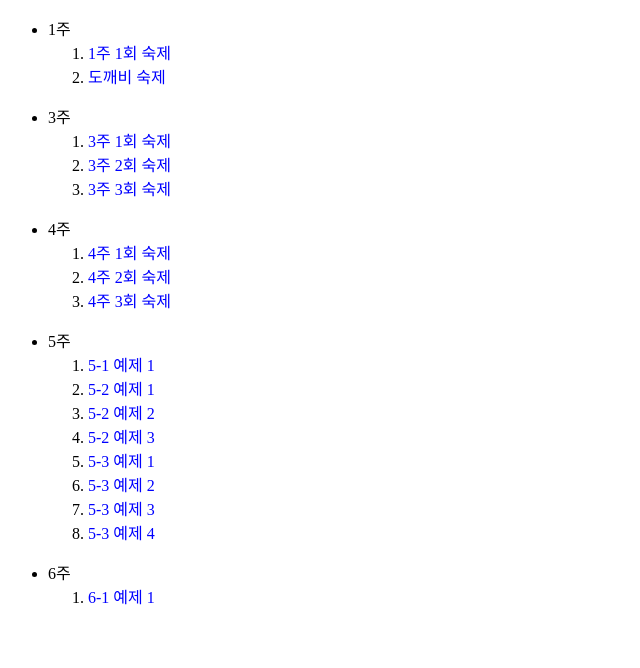
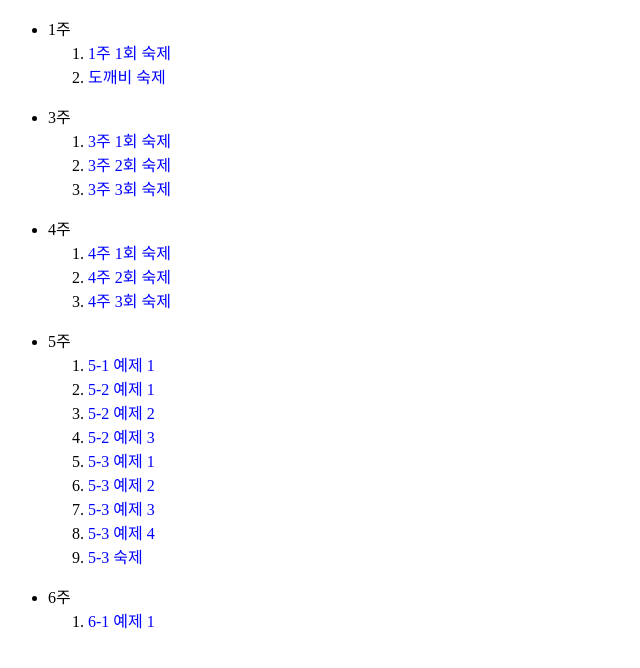
Before and after one commit to 1209bsm/1209bsm.github.io, a plain HTML site: page jsp/index.html in a window 1280 px wide. Shown: the whole page, without its empty margins (0-640 px from the left). Drawn offline with nearby package versions, Linux system fonts and the light colour scheme.

Commit message:
Update index.html

```diff
--- a/jsp/index.html
+++ b/jsp/index.html
@@ -46,6 +46,7 @@
        <li><a href="https://1209bsm.github.io/jsp/5/2022050302.html"  target="_blank">5-3 예제 2</a></li>
        <li><a href="https://1209bsm.github.io/jsp/5/2022050303.html"  target="_blank">5-3 예제 3</a></li>
        <li><a href="https://1209bsm.github.io/jsp/5/2022050304.html"  target="_blank">5-3 예제 4</a></li>
+         <li><a href="https://1209bsm.github.io/jsp/5/20220503home.html"  target="_blank">5-3 숙제 </a></li>
     </ol>
   </ul>
    <ul>
```
